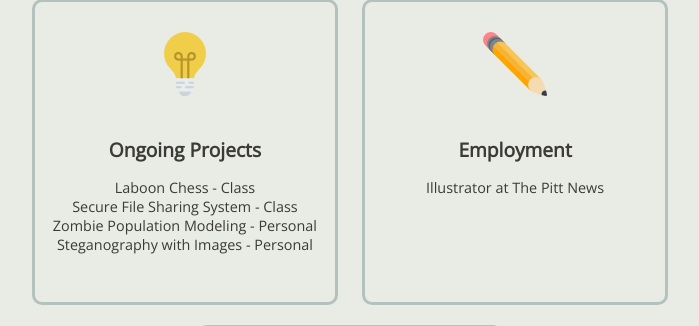
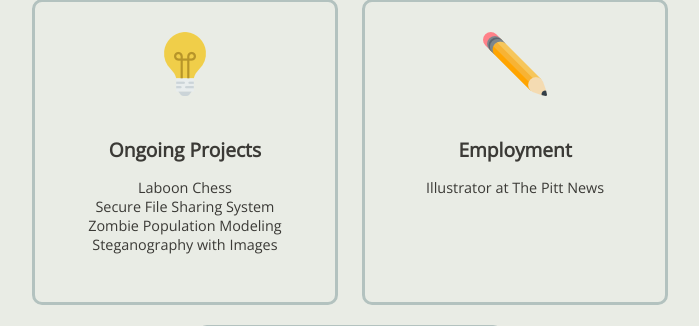
Before and after one commit to terrytini/CS1520-Project, a PHP site: page / in a window 1280 px wide. Shown: the part 1466-1792 px from the top of the page, without its empty margins (290-989 px from the left). Run offline with PHP 8.4, Linux system fonts and the light colour scheme.

Commit message:
changing stuff

```diff
--- a/css/main.css
+++ b/css/main.css
@@ -248,3 +248,14 @@ input[type=button], input[type=submit]  {
 #notification {
   padding: 10px;
 }
+
+@media only screen and (max-width: 700px) {
+     .link{
+       display: none;
+     }
+     nav > ul > li:first-child {
+       font-size: 1.5rem;
+       text-align: center;
+       color: #99D9DB;
+     }
+}
--- a/index.php
+++ b/index.php
@@ -1,3 +1,10 @@
+<?php
+  include 'php/main.php';
+  include 'php/resumeitems.php';
+  include 'php/portfolio.php';
+
+?>
+
 <!doctype html>
 <html>
   <head>
@@ -17,10 +24,10 @@
       <nav>
         <ul>
           <li><a href="#top" onclick="smoothScroll('top');">Terry Tan</a></li>
-          <li><a href="#top" onclick="smoothScroll('top');" >Home</a></li>
-          <li><a href="#resume" onclick="smoothScroll('resume');">Resum&eacute;</a></li>
-          <li><a href="#portfolio" onclick="smoothScroll('portfolio');">Portfolio</a></li>
-          <li><a href="#contact" onclick="smoothScroll('contact');">Contact</a></li>
+          <li><a class="link" href="#top" onclick="smoothScroll('top');" >Home</a></li>
+          <li><a class="link" href="#resume" onclick="smoothScroll('resume');">Resum&eacute;</a></li>
+          <li><a class="link" href="#portfolio" onclick="smoothScroll('portfolio');">Portfolio</a></li>
+          <li><a class="link" href="#contact" onclick="smoothScroll('contact');">Contact</a></li>
         </ul>
       </nav>
     </header>
@@ -45,68 +52,17 @@
     <img  class="header-img" src="./images/Resume.png" />
     <section id="resume">
         <div class="box">
+          <?php foreach ($resumeitems as $item): ?>
           <div class="resume-box">
-            <img class="icon" src="./images/mortarboard.png" /><br />
-            <h1 class="title">Education</h1>
+            <img class="icon" src="<?= $item->getIconSrc(); ?>" /><br />
+            <h1 class="title"><?= $item->getTitle(); ?></h1>
             <p>
-              University of Pittsburgh<br />
-              Computer Science and Mathematics<br />
-              Studio Arts and Chemistry<br />
-              GPA: 3.836
+              <?php foreach ($item->getList() as $subitem): ?>
+                <?= $subitem; ?><br>
+              <?php endforeach; ?>
             </p>
           </div>
-          <div class="resume-box">
-            <img class="icon" src="./images/coding.png" /><br />
-            <h1 class="title">Languages</h1>
-            <p>
-              Java, C, CSS, HTML, MATLAB, LaTeX
-            </p>
-          </div>
-          <div class="resume-box">
-            <img class="icon" src="./images/github-logo.png" /><br />
-            <h1 class="title">Personal Projects</h1>
-            <p>
-              Project Euler Solutions<br />
-              Error Analysis on Power Method<br />
-              Personal Website<br />
-            </p>
-          </div>
-          <div class="resume-box">
-            <img class="icon" src="./images/github-logo.png" /><br />
-            <h1 class="title">Class Projects</h1>
-            <p>
-              File System<br />
-              Password Checker<br />
-              LZW Compression<br />
-              RSA Signature<br />
-            </p>
-          </div>
-          <div class="resume-box">
-            <img class="icon" src="./images/light-bulb.png" /><br />
-            <h1 class="title">Ongoing Projects</h1>
-            <p>
-              Laboon Chess - Class<br />
-              Secure File Sharing System - Class<br />
-              Zombie Population Modeling - Personal<br />
-              Steganography with Images - Personal<br />
-            </p>
-          </div>
-          <div class="resume-box">
-            <img class="icon" src="./images/pencil.png" /><br />
-            <h1 class="title">Employment</h1>
-            <p>
-              Illustrator at The Pitt News
-            </p>
-          </div>
-          <div class="resume-box">
-            <img class="icon" src="./images/computer.png" /><br />
-            <h1 class="title">Extracurriculars</h1>
-            <p>
-              Business Manager of Math Club<br />
-              LoL at Pitt<br />
-              Computer Science Club<br />
-            </p>
-          </div>
+          <?php endforeach; ?>
         </div>
     </section>
 
@@ -115,28 +71,16 @@
       <hr class="horizontal-line1">
       <h2>Miscellaneous Projects</h2>
       <div class="one-time">
-        <div><img src="./images/art-2.png" alt="" class="portfolio-img"></div>
-        <div><img src="./images/art-3.png" alt="" class="portfolio-img"></div>
-        <div><img src="./images/art-4.png" alt="" class="portfolio-img"></div>
-        <div><img src="./images/tpn-1.png" alt="" class="portfolio-img"></div>
-        <div><img src="./images/tpn-8.png" alt="" class="portfolio-img"></div>
-        <div><img src="./images/tpn-10.png" alt="" class="portfolio-img"></div>
+        <?php foreach ($miscprojects as $image): ?>
+          <div><img src="<?= $image ?>" alt="" class="portfolio-img"></div>
+        <?php endforeach; ?>
       </div>
       <hr class="horizontal-line2">
       <h2>Project: Plastic Surgery - "Make Me Pretty"</h2>
       <div class="fade">
-        <div><img src="./images/pretty-1.png" alt="" class="project-img"></div>
-        <div><img src="./images/pretty-2.png" alt="" class="project-img"></div>
-        <div><img src="./images/pretty-3.png" alt="" class="project-img"></div>
-        <div><img src="./images/pretty-3-1.png" alt="" class="project-img"></div>
-        <div><img src="./images/pretty-3-2.png" alt="" class="project-img"></div>
-        <div><img src="./images/pretty-4.png" alt="" class="project-img"></div>
-        <div><img src="./images/pretty-5.png" alt="" class="project-img"></div>
-        <div><img src="./images/pretty-6.png" alt="" class="project-img"></div>
-        <div><img src="./images/pretty-7.png" alt="" class="project-img"></div>
-        <div><img src="./images/pretty-8.png" alt="" class="project-img"></div>
-        <div><img src="./images/pretty-9.png" alt="" class="project-img"></div>
-        <div><img src="./images/pretty-10.png" alt="" class="project-img"></div>
+        <?php foreach ($prettyproj as $image): ?>
+          <div><img src="<?= $image ?>" alt="" class="project-img"></div>
+        <?php endforeach; ?>
       </div>
     </section>
 
--- /dev/null
+++ b/php/main.php
@@ -0,0 +1,24 @@
+<?php
+  class ResumeItem{
+    private $iconsrc;
+    private $title;
+    private $list;
+
+    public function __construct($icon, $title, $list ){
+        $this->iconsrc = $icon;
+        $this->title = $title;
+        $this->list = $list;
+    }
+    public function getIconSrc(){
+      return $this->iconsrc;
+    }
+    public function getTitle(){
+      return $this->title;
+    }
+    public function getList(){
+      return $this->list;
+    }
+    public function __toString(){
+      return $this->iconsrc . " " . $this->title;
+    }
+  }
--- /dev/null
+++ b/php/portfolio.php
@@ -0,0 +1,20 @@
+<?php
+
+  $miscprojects = array("./images/art-2.png",
+                        "./images/art-3.png",
+                        "./images/art-4.png",
+                        "./images/tpn-1.png",
+                        "./images/tpn-8.png",
+                        "./images/tpn-10.png");
+  $prettyproj = array("./images/pretty-1.png",
+                      "./images/pretty-2.png",
+                      "./images/pretty-3.png",
+                      "./images/pretty-3-1.png",
+                      "./images/pretty-3-2.png",
+                      "./images/pretty-4.png",
+                      "./images/pretty-5.png",
+                      "./images/pretty-6.png",
+                      "./images/pretty-7.png",
+                      "./images/pretty-8.png",
+                      "./images/pretty-9.png",
+                      "./images/pretty-10.png");
--- /dev/null
+++ b/php/resumeitems.php
@@ -0,0 +1,24 @@
+<?php
+
+  $educationlist = array("University of Pittsburgh","Computer Science and Mathematics", "Studio Arts and Chemistry", "GPA: 3.836" );
+  $education = new ResumeItem("./images/mortarboard.png", "Education", $educationlist);
+
+  $langlist = array("Java, C, CSS, HTML, MATLAB, LaTeX");
+  $languages = new ResumeItem("./images/coding.png", "Languages", $langlist);
+
+  $personalprojectslist = array("Project Euler Solutions", "Error Analysis on Power Method", "Personal Website");
+  $personalprojects = new ResumeItem("./images/github-logo.png", "Personal Projects", $personalprojectslist);
+
+  $classprojectslist = array("File System", "Password Checker", "LZW Compression", "RSA Signature");
+  $classprojects = new ResumeItem("./images/github-logo.png", "Class Projects", $classprojectslist);
+
+  $ongoingprojectslist = array("Laboon Chess", "Secure File Sharing System", "Zombie Population Modeling", "Steganography with Images");
+  $ongoingprojects = new ResumeItem("./images/light-bulb.png", "Ongoing Projects", $ongoingprojectslist);
+
+  $employmentlist = array("Illustrator at The Pitt News");
+  $employment = new ResumeItem("./images/pencil.png", "Employment", $employmentlist);
+
+  $extracurricularslist = array("Business Manager of Math Club", "LoL at Pitt", "Computer Science Club");
+  $extracurriculars = new ResumeItem("./images/computer.png", "Extracurriculars", $extracurricularslist);
+
+  $resumeitems = array($education, $languages, $personalprojects, $classprojects, $ongoingprojects, $employment, $extracurriculars);
```
